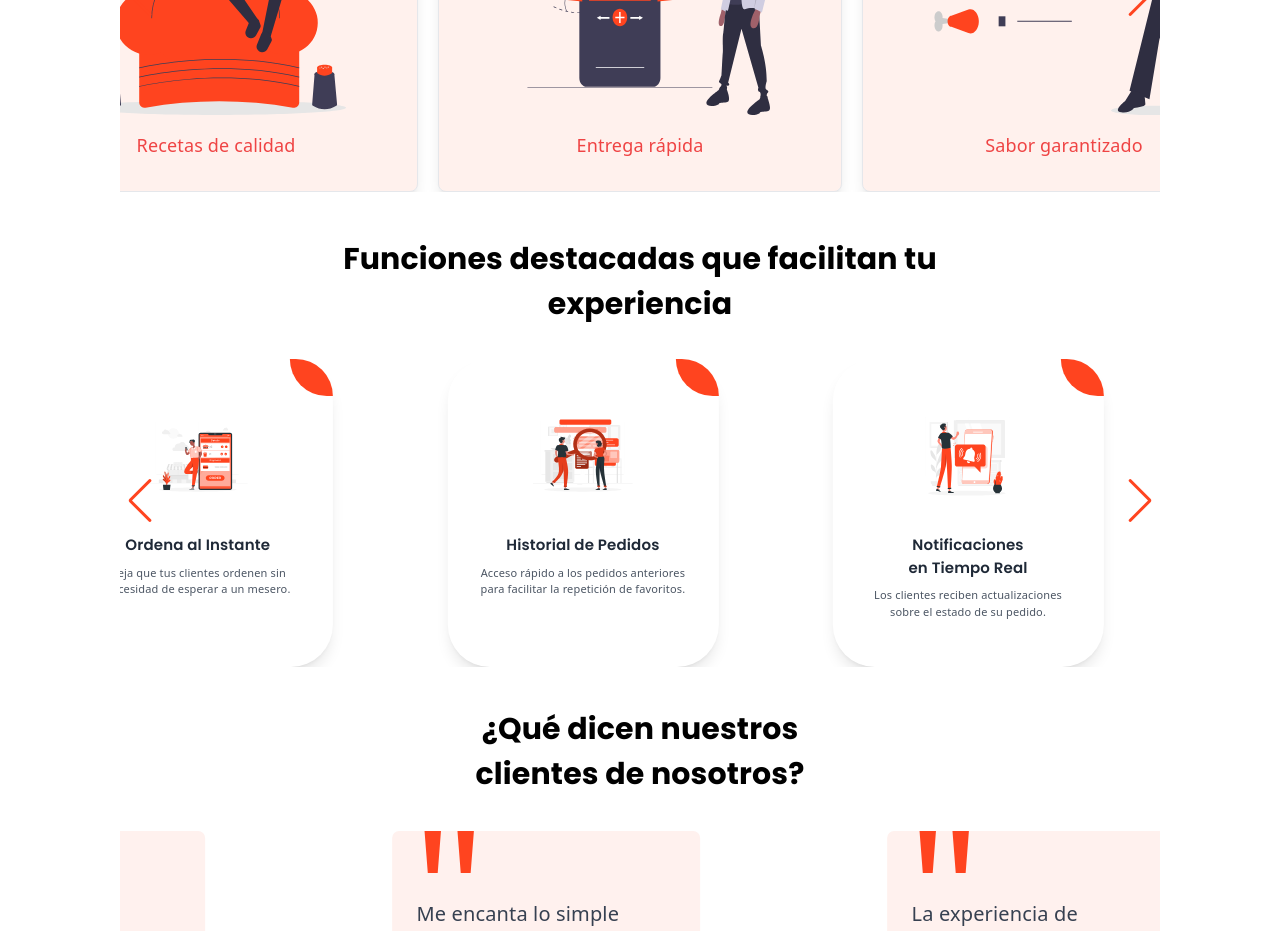
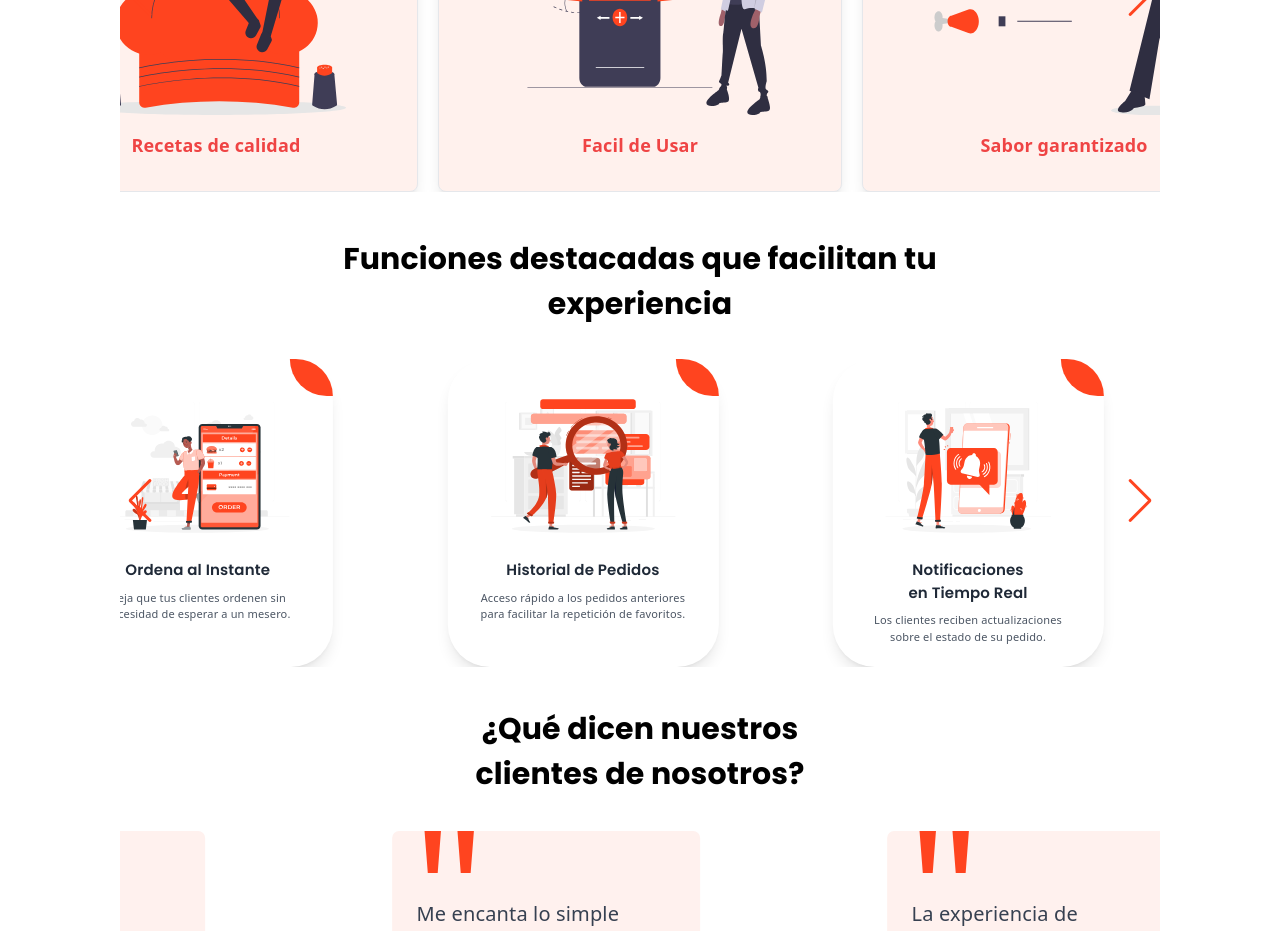
Before and after one commit to BonApp-etit/front, a Next.js app: page / in a window 1280 px wide. Shown: the part 860-1791 px from the top of the page. Built offline with nearby package versions, Linux system fonts and the light colour scheme.

Commit message:
fix size second cards

```diff
--- a/src/components/landing/FirstCard.jsx
+++ b/src/components/landing/FirstCard.jsx
@@ -2,7 +2,7 @@ const TarjetasPrimeras = ({ texto, src }) => {
   return (
     <div className="flex flex-col items-center justify-center p-8 bg-[#FFF1ED] border rounded-lg shadow-lg">
       <img src={src} alt="Icon" className="w-[260px] h-[260px]" />
-      <div className="mt-4 text-lg text-red-500 font-roboto">
+      <div className="mt-4 text-lg text-red-500 font-bold font-roboto">
         {texto}
       </div>
     </div>
--- a/src/components/landing/FirstSection.jsx
+++ b/src/components/landing/FirstSection.jsx
@@ -16,7 +16,7 @@ export default function First() {
           <button className="bg-[#FF441F] hover:bg-orange-600 text-white py-2 px-4 rounded-full font-bold font-poppins text-[16px] lg:text-[14px]  xxl:w-[225px] xxl:h-[60px] ">
             ¡Solicita una demo!
           </button>
-          <div className="hidden items-center lg:flex lg:mt-4 xxl:mt-[30px]">
+          <div className="hidden items-center lg:flex lg:mt-4 xxl:mt-[30px] xxl:mb-4">
             <div className="flex flex-row -space-x-2">
               <img
                 src="/assets/pp1.svg"
--- a/src/components/landing/SecondCard.jsx
+++ b/src/components/landing/SecondCard.jsx
@@ -8,7 +8,7 @@ const FeatureCard = ({ image, title, description }) => {
 
         {/* Imagen */}
         <div className=" mb-[1px] flex justify-center">
-          <img src={image} alt={title} className="h-[150px] w-[100px] xxl:w-[255px] xxl:h-[280px]" />
+          <img src={image} alt={title} className="h-[175px] w-[185px] xxl:w-[255px] xxl:h-[280px]" />
         </div>
 
         {/* Contenedor para centrar título y descripción */}
--- a/src/components/landing/SecondSection.jsx
+++ b/src/components/landing/SecondSection.jsx
@@ -5,7 +5,7 @@ import 'swiper/css/bundle';
 
 const tarjetasData = [
   { texto: "Recetas de calidad", src: "/assets/secondFirst.svg" },
-  { texto: "Entrega rápida", src: "/assets/secondSecond.svg" },
+  { texto: "Facil de Usar", src: "/assets/secondSecond.svg" },
   { texto: "Sabor garantizado", src: "/assets/secondThird.svg" },
 ];
 
--- a/src/components/landing/ThirdSection.jsx
+++ b/src/components/landing/ThirdSection.jsx
@@ -111,7 +111,7 @@ export default function Third() {
       </div>
 
       <div className="hidden xxl:flex">
-        <div className="xxl:flex xxl:flex-wrap xxl:gap-10">
+        <div className="xxl:flex xxl:flex-wrap xxl:gap-10 xxl:justify-between">
           {features.map((feature, index) => (
             <div key={index} className="flex justify-center xxl:flex">
               <TarjetasSegundas
```
